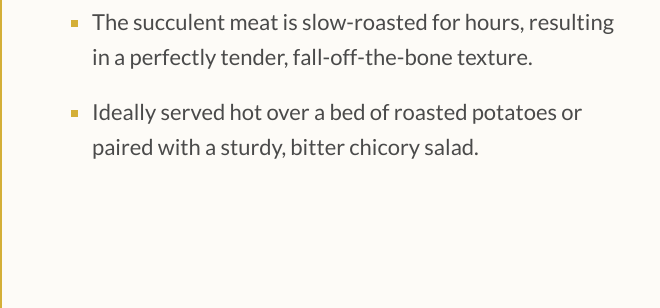
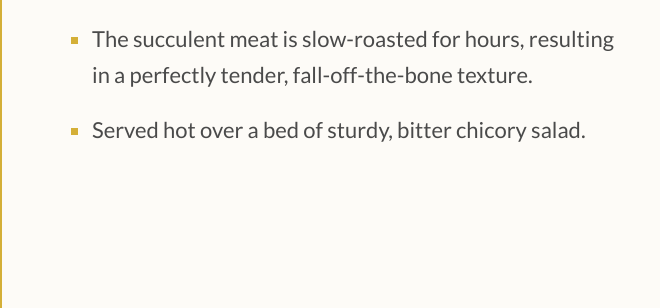
Before and after one commit to mcmateosian/Food, a plain HTML site: page index.html in a window 1280 px wide. Shown: the part 1192-1500 px from the top of the page, 0-660 px from the left. Drawn offline with nearby package versions, Linux system fonts and the light colour scheme; a web font is replaced by a local one.

Commit message:
Update index.html

```diff
--- a/index.html
+++ b/index.html
@@ -148,7 +148,7 @@
                 <ul>
                     <li><span>Features a masterfully crisped skin that crackles upon the first bite, highlighting the rich, rendered fat.</span></li>
                     <li><span>The succulent meat is slow-roasted for hours, resulting in a perfectly tender, fall-off-the-bone texture.</span></li>
-                    <li><span>Ideally served hot over a bed of roasted potatoes or paired with a sturdy, bitter chicory salad.</span></li>
+                    <li><span>Served hot over a bed of sturdy, bitter chicory salad.</span></li>
                 </ul>
             </div>
             <div class="image-box">
```
